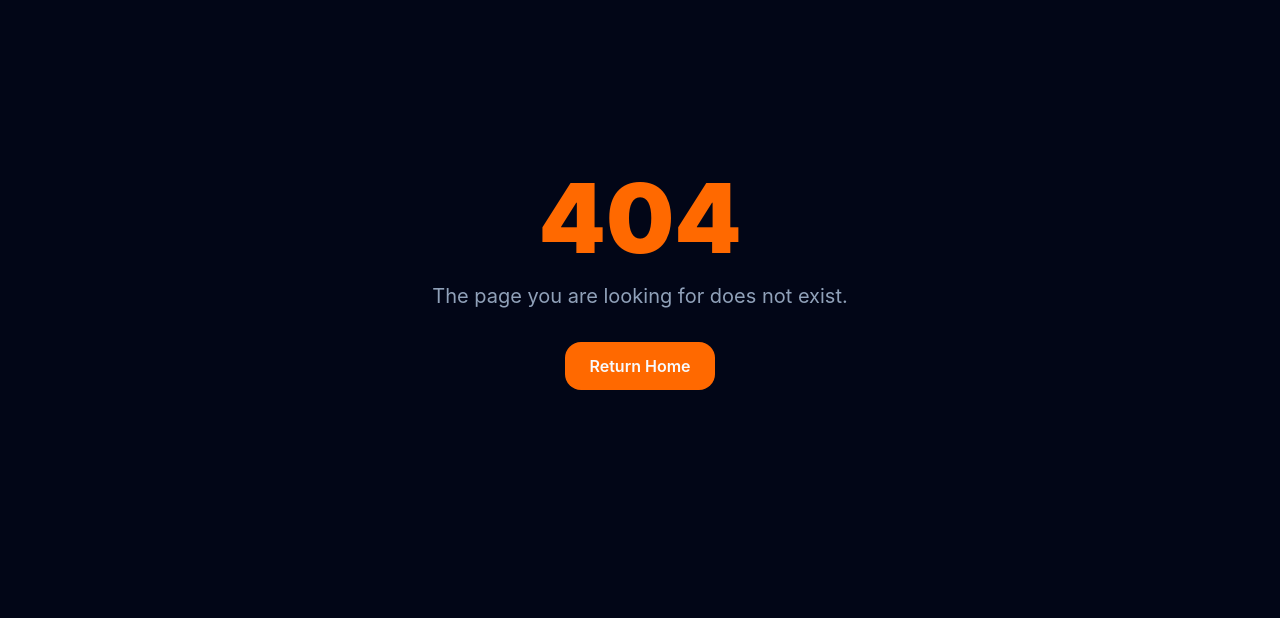
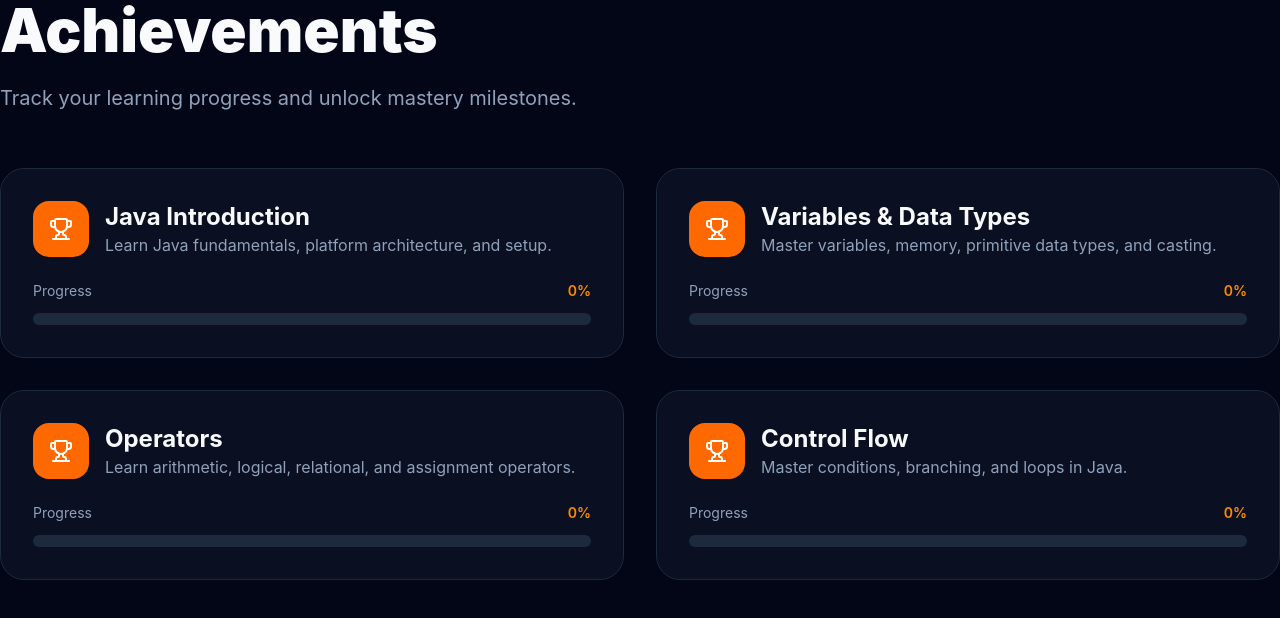
Before and after one commit to Arpitsingh16/java-mastery-platform, a React (Vite) app: page /java-mastery-platform/achievements in a window 1280 px wide. Before the commit this address had no page. Shown: the top 618 px of the page. Built offline with nearby package versions, Linux system fonts and the light colour scheme.

Commit message:
Build achievements and progress system

```diff
--- /dev/null
+++ b/src/components/achievements/AchievementCard.jsx
@@ -0,0 +1,115 @@
+import {
+  Trophy,
+  Star,
+  CheckCircle2,
+} from 'lucide-react'
+
+export default function AchievementCard({
+  title,
+  description,
+  completed,
+  progress,
+}) {
+
+  return (
+    <div
+      className={`
+        rounded-3xl border p-8 transition
+
+        ${
+          completed
+            ? 'border-green-500/30 bg-green-500/10'
+            : 'border-slate-800 bg-slate-900/60'
+        }
+      `}
+    >
+
+      <div className="mb-6 flex items-center gap-4">
+
+        <div
+          className={`
+            flex h-14 w-14
+            items-center justify-center
+            rounded-2xl
+
+            ${
+              completed
+                ? 'bg-green-500'
+                : 'bg-orange-500'
+            }
+          `}
+        >
+
+          {completed ? (
+            <CheckCircle2 className="text-white" />
+          ) : (
+            <Trophy className="text-white" />
+          )}
+
+        </div>
+
+        <div>
+
+          <h3 className="text-2xl font-bold">
+            {title}
+          </h3>
+
+          <p className="text-slate-400">
+            {description}
+          </p>
+
+        </div>
+
+      </div>
+
+      <div className="mb-3 flex items-center justify-between">
+
+        <span className="text-sm text-slate-400">
+          Progress
+        </span>
+
+        <span className="text-sm font-semibold text-orange-400">
+          {progress}%
+        </span>
+
+      </div>
+
+      <div
+        className="
+          h-3 overflow-hidden rounded-full
+          bg-slate-800
+        "
+      >
+
+        <div
+          className="
+            h-full rounded-full
+            bg-orange-500 transition-all
+          "
+          style={{
+            width: `${progress}%`,
+          }}
+        />
+
+      </div>
+
+      {completed && (
+        <div
+          className="
+            mt-6 inline-flex items-center
+            gap-2 rounded-full
+            bg-green-500/20 px-4 py-2
+            text-sm text-green-400
+          "
+        >
+
+          <Star size={16} />
+
+          Module Completed
+
+        </div>
+      )}
+
+    </div>
+  )
+}
--- a/src/components/layout/Navbar.jsx
+++ b/src/components/layout/Navbar.jsx
@@ -104,6 +104,15 @@ export default function Navbar({
 
         <ThemeToggle />
       </div>
+      <Link
+  to="/achievements"
+  className="
+    text-slate-300 transition
+    hover:text-orange-400
+  "
+>
+  Achievements
+</Link>
     </header>
   )
 }
--- /dev/null
+++ b/src/pages/AchievementsPage.jsx
@@ -0,0 +1,65 @@
+import AchievementCard from '../components/achievements/AchievementCard'
+
+import { modules } from '../data/modules'
+
+import useProgress from '../hooks/useProgress'
+
+export default function AchievementsPage() {
+
+  const {
+    completedLessons,
+  } = useProgress()
+
+  function calculateProgress(module) {
+
+    const completed =
+      module.lessons.filter(
+        (lesson) =>
+          completedLessons.includes(
+            lesson.slug
+          )
+      ).length
+
+    return Math.round(
+      (completed / module.lessons.length) * 100
+    )
+  }
+
+  return (
+    <div className="mx-auto max-w-7xl">
+
+      <div className="mb-14">
+
+        <h1 className="mb-6 text-6xl font-black">
+          Achievements
+        </h1>
+
+        <p className="max-w-3xl text-xl text-slate-400">
+          Track your learning progress and unlock mastery milestones.
+        </p>
+
+      </div>
+
+      <div className="grid gap-8 lg:grid-cols-2">
+
+        {modules.map((module) => {
+
+          const progress =
+            calculateProgress(module)
+
+          return (
+            <AchievementCard
+              key={module.id}
+              title={module.title}
+              description={module.description}
+              progress={progress}
+              completed={progress === 100}
+            />
+          )
+        })}
+
+      </div>
+
+    </div>
+  )
+}
--- a/src/routes/AppRoutes.jsx
+++ b/src/routes/AppRoutes.jsx
@@ -12,6 +12,7 @@ import NotesPage from '../pages/NotesPage'
 import NotFoundPage from '../pages/NotFoundPage'
 import QuizPage from '../pages/QuizPage'
 import ProjectDetailsPage from '../pages/ProjectDetailsPage'
+import AchievementsPage from '../pages/AchievementsPage'
 
 export default function AppRoutes() {
   return (
@@ -94,6 +95,11 @@ export default function AppRoutes() {
   path="/project-details/:slug"
   element={<ProjectDetailsPage />}
 />
+
+<Route
+  path="/achievements"
+  element={<AchievementsPage />}
+/>
     </Routes>
   )
 }
```
